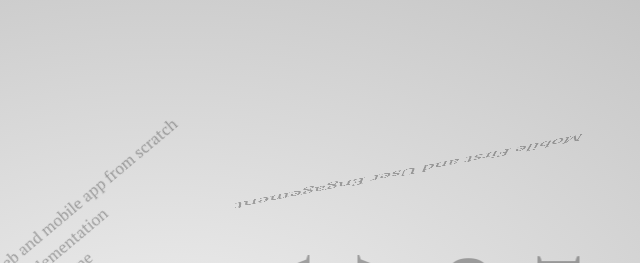
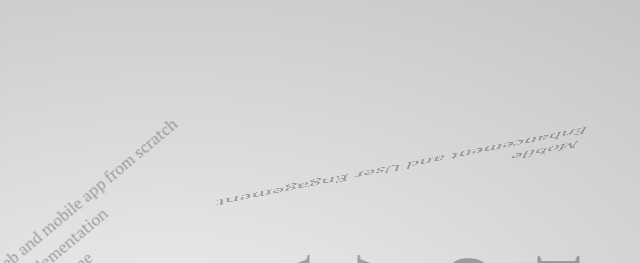
Before and after one commit to ChaplinWang/ChaplinWang.github.io, a website: page index.html in a window 1280 px wide. Shown: the part 820-1083 px from the top of the page, 472-1112 px from the left. Drawn offline with Linux system fonts and the light colour scheme.

Commit message:
Update index.html

```diff
--- a/index.html
+++ b/index.html
@@ -98,7 +98,7 @@
     </div>
 
     <div class="step its-in-3d" data-x="800" data-y="2400" data-rotate="180" data-rotate-x="-40" data-rotate-y="10" data-scale="2">
-        <p><span class="have">Mobile</span> <span class="you">First and <span class="noticed">User</span> <span class="its">Engagement</span></span>
+        <p><span class="have">Mobile</span> <span class="you">Enhancement and <span class="noticed">User</span> <span class="its">Engagement</span></span>
 
         </p>
     </div>
```
